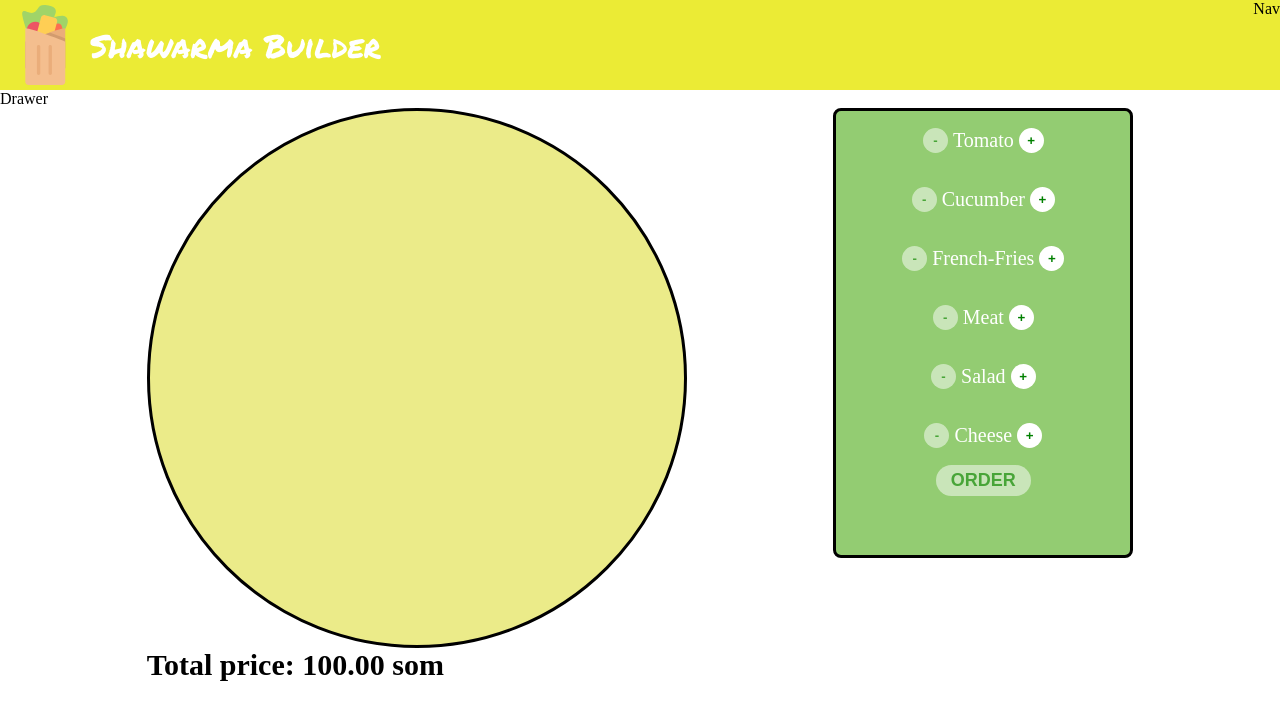
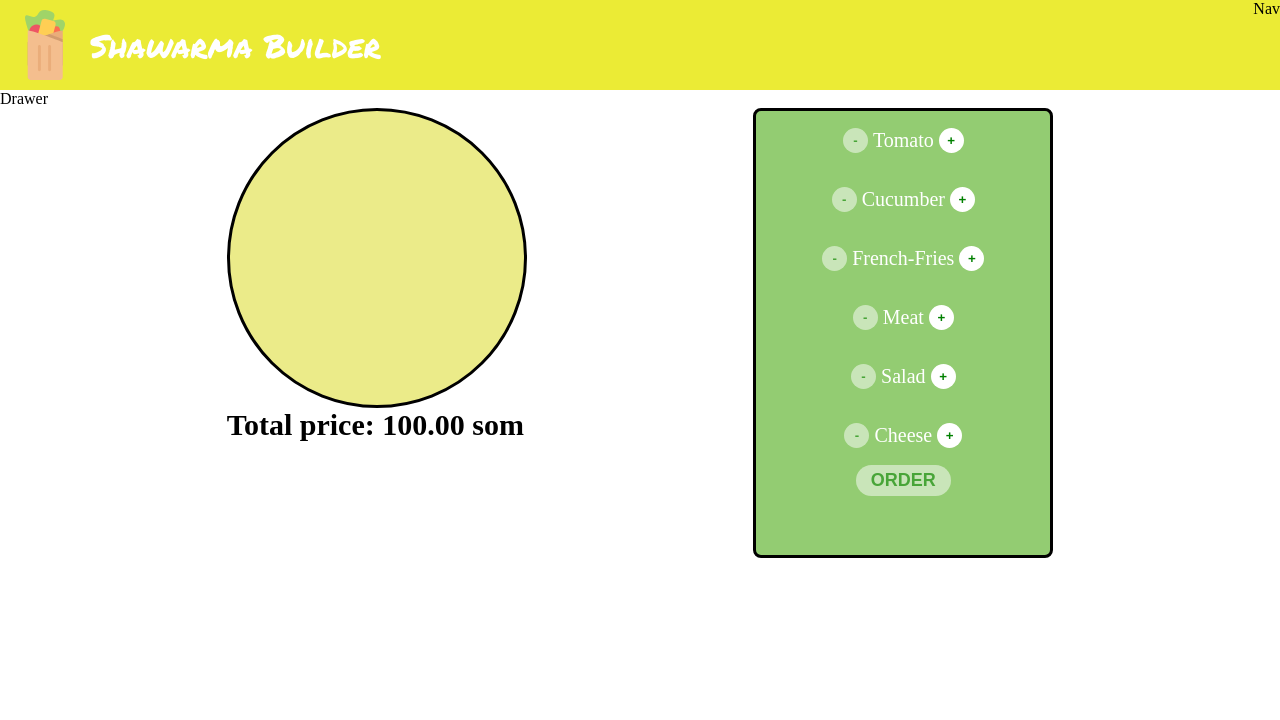
Before and after one commit to bayel-bakytov/shawarma-builder, a React (Create React App) app: page / in a window 1280 px wide. Shown: the top 720 px of the page. Built offline with nearby package versions, Linux system fonts and the light colour scheme.

Commit message:
Add and changed styles

```diff
--- a/src/components/Layout/Logo/Logo.module.css
+++ b/src/components/Layout/Logo/Logo.module.css
@@ -3,9 +3,9 @@
   align-items: center;
 }
 .Logo img {
-  margin: 5px;
-  height: 80px;
-  width: 80px;
+  margin: 10px;
+  height: 70px;
+  width: 70px;
 }
 .Logo span {
   font-family: "Permanent Marker", cursive;
--- a/src/components/ShawarmaBuilder/ShawarmaIngredients/Ingredients/Ingredients.js
+++ b/src/components/ShawarmaBuilder/ShawarmaIngredients/Ingredients/Ingredients.js
@@ -6,7 +6,7 @@ export default ({ type }) => {
 
   let stylePos = null;
   const getPosition = (ir) => {
-    const pd = 370;
+    const pd = 250;
     const pr = pd / 2;
 
     const ix = Math.round(Math.random() * pd);
--- a/src/components/ShawarmaBuilder/ShawarmaIngredients/Ingredients/Ingredients.module.css
+++ b/src/components/ShawarmaBuilder/ShawarmaIngredients/Ingredients/Ingredients.module.css
@@ -1,6 +1,6 @@
 .Ingredients {
-  height: 50px;
-  width: 60px;
+  height: 35px;
+  width: 45px;
   box-sizing: border-box;
 
   background-repeat: no-repeat;
--- a/src/components/ShawarmaBuilder/ShawarmaIngredients/ShawarmaIngredients.module.css
+++ b/src/components/ShawarmaBuilder/ShawarmaIngredients/ShawarmaIngredients.module.css
@@ -1,8 +1,10 @@
 .ShawarmaIngredients .pita {
   border: 3px solid black;
   background-color: rgb(235, 235, 137);
-  width: 540px;
-  height: 540px;
+  margin: 0 auto;
+
+  width:  300px;
+  height: 300px;
   align-items: center;
   display: flex;
   flex-direction: column;
@@ -14,8 +16,8 @@
 }
 .ShawarmaIngredients .ingredientPita{
   position: relative;
-  width: 400px;
-  height: 400px;
+  width: 250px;
+  height: 250px;
   border-radius: 100%;
   opacity: 1;
 }
```
